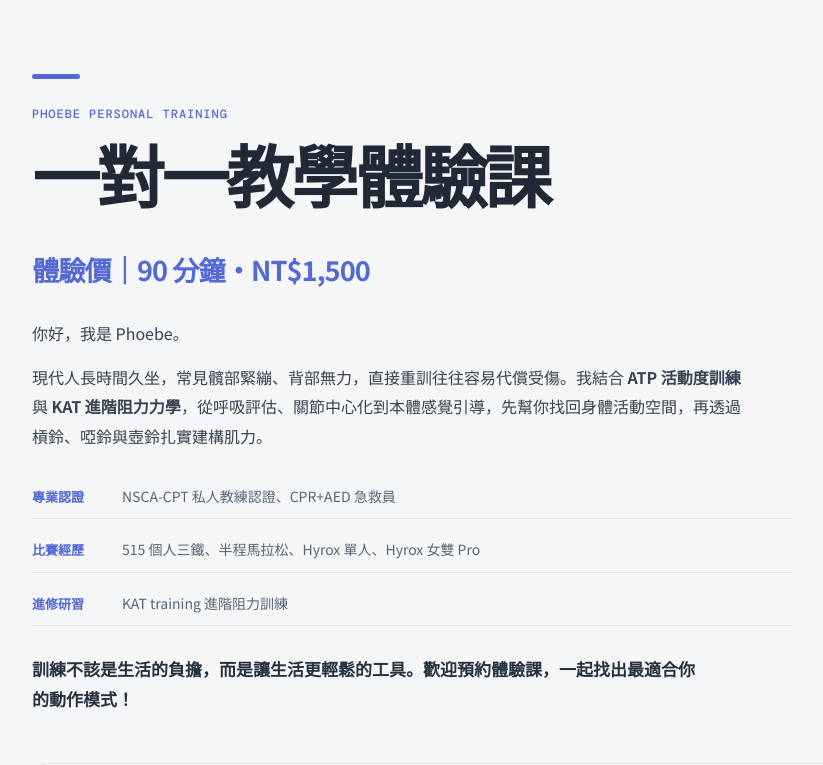
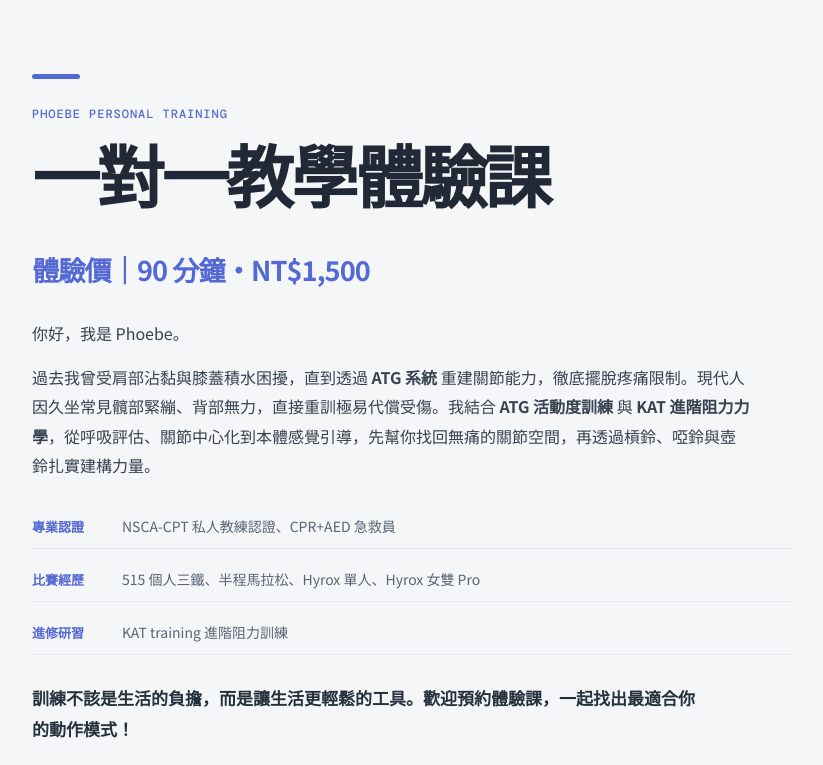
Before and after one commit to phoebe0412/phoebe-personal-training-form, a React (Vite) app: page / in a window 1280 px wide. Shown: the top 765 px of the page, without its empty margins (148-971 px from the left). Built offline with nearby package versions, Linux system fonts and the light colour scheme.

Commit message:
Update coach introduction

```diff
--- a/src/App.jsx
+++ b/src/App.jsx
@@ -98,7 +98,7 @@ export function App() {
       <h1>一對一教學體驗課<br /><em>體驗價｜90 分鐘・NT$1,500</em></h1>
       <div className="coach-intro">
         <p>你好，我是 Phoebe。</p>
-        <p>現代人長時間久坐，常見髖部緊繃、背部無力，直接重訓往往容易代償受傷。我結合 <strong>ATP 活動度訓練</strong> 與 <strong>KAT 進階阻力力學</strong>，從呼吸評估、關節中心化到本體感覺引導，先幫你找回身體活動空間，再透過槓鈴、啞鈴與壺鈴扎實建構肌力。</p>
+        <p>過去我曾受肩部沾黏與膝蓋積水困擾，直到透過 <strong>ATG 系統</strong> 重建關節能力，徹底擺脫疼痛限制。現代人因久坐常見髖部緊繃、背部無力，直接重訓極易代償受傷。我結合 <strong>ATG 活動度訓練</strong> 與 <strong>KAT 進階阻力力學</strong>，從呼吸評估、關節中心化到本體感覺引導，先幫你找回無痛的關節空間，再透過槓鈴、啞鈴與壺鈴扎實建構力量。</p>
       </div>
       <ul className="bio-list">
         <li><strong>專業認證</strong><span>NSCA-CPT 私人教練認證、CPR+AED 急救員</span></li>
```
